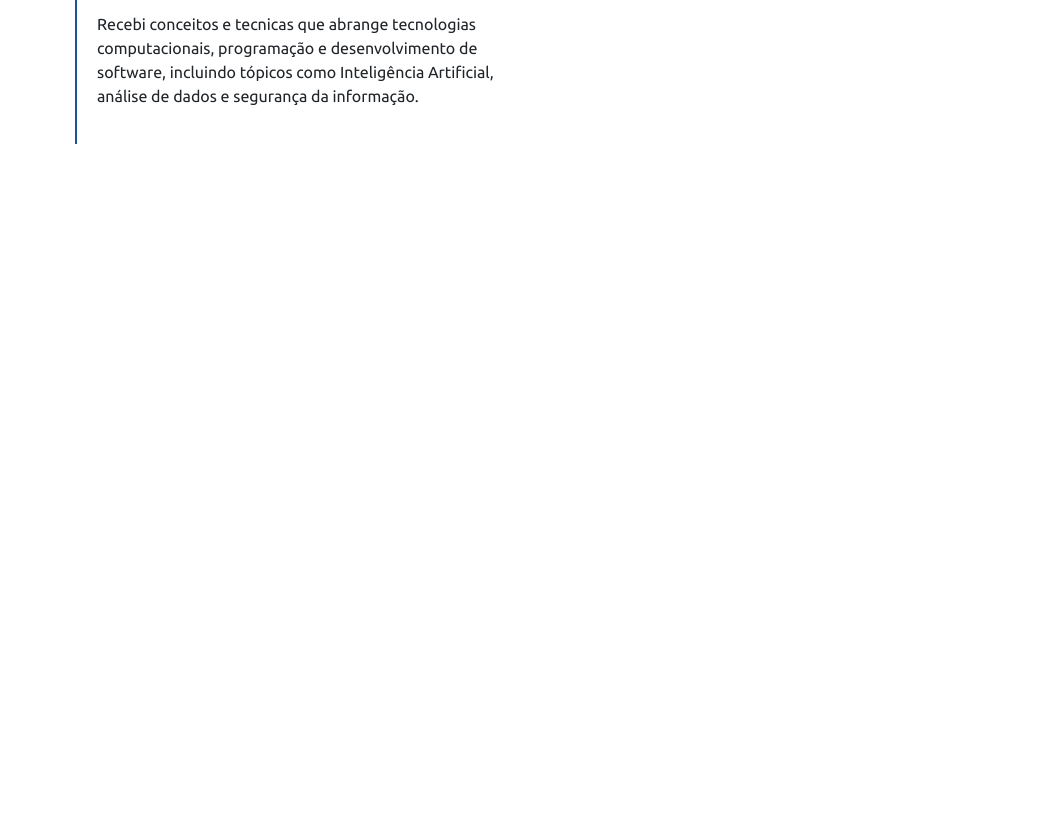
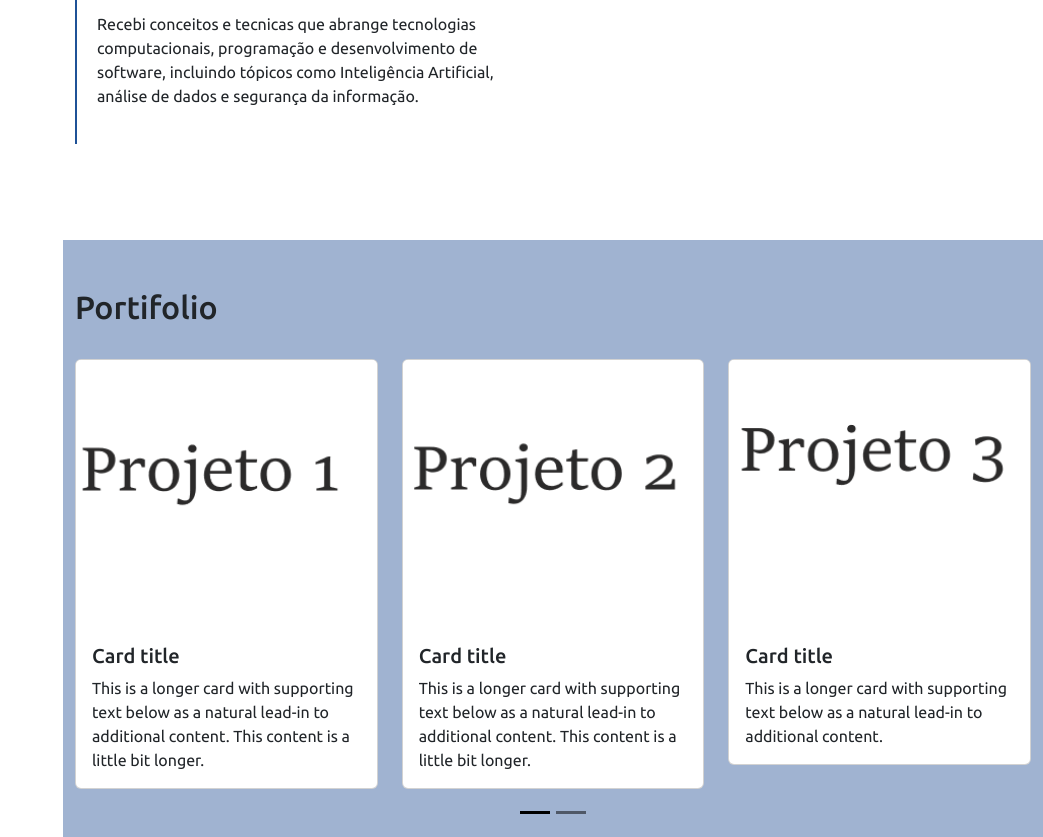
Before and after one commit to JMateusBarbosa/Portifolio, a Flask app: page / in a window 1280 px wide. Shown: the part 2606-3443 px from the top of the page, without its empty margins (237-1280 px from the left). Before the commit the page ends 2750 px from the top, so only its background shows below. Run offline with Flask 3, Linux system fonts and the light colour scheme; some libraries are stand-ins or nearby versions.

Commit message:
Seção Portifolio

```diff
--- a/static/style.css
+++ b/static/style.css
@@ -225,3 +225,23 @@
     background: #fff;
     border-radius: 50%;
   }
+
+  .carousel-control-prev {
+    margin-left: -5rem;
+  }
+  .carousel-control-next {
+    margin-right: -5rem;
+  }
+
+  .carousel-indicators {
+    margin-bottom: -35px;
+  }
+
+  @media(max-widht: 1860px){
+    .carousel-control-prev {
+      margin-left: 0;
+    }
+    .carousel-control-next {
+      margin-right: 0;
+    }
+  }
--- a/templates/index.html
+++ b/templates/index.html
@@ -272,6 +272,105 @@
             </div>
 
         </section>
+
+        <section id="portifolio" class="section-bg mt-5">
+            <div class="container pb-5 pt-5">
+
+                <h2 class="pb-4">Portifolio</h2>
+
+                <div id="carouselPortifolio" class="carousel carousel-dark slide">
+                    <div class="carousel-indicators">
+                      <button type="button" data-bs-target="#carouselPortifolio" data-bs-slide-to="0" class="active" aria-current="true" aria-label="Slide 1"></button>
+                      <button type="button" data-bs-target="#carouselPortifolio" data-bs-slide-to="1" aria-label="Slide 2"></button>
+                    </div>
+
+                    <div class="carousel-inner">
+                      <div class="carousel-item active" data-bs-interval="10000">
+
+                        <div class="row row-cols-1 row-cols-md-3 g-4">
+                            <div class="col">
+                              <div class="card">
+                                <img src="../static/img/Projeto 1.png" class="card-img-top" alt="Projeto 1">
+                                <div class="card-body">
+                                  <h5 class="card-title">Card title</h5>
+                                  <p class="card-text">This is a longer card with supporting text below as a natural lead-in to additional content. This content is a little bit longer.</p>
+                                </div>
+                              </div>
+                            </div>
+                            <div class="col">
+                              <div class="card">
+                                <img src="../static/img/Projeto 2.png" class="card-img-top" alt="Projeto 2">
+                                <div class="card-body">
+                                  <h5 class="card-title">Card title</h5>
+                                  <p class="card-text">This is a longer card with supporting text below as a natural lead-in to additional content. This content is a little bit longer.</p>
+                                </div>
+                              </div>
+                            </div>
+                            <div class="col">
+                              <div class="card">
+                                <img src="../static/img/Projeto 3.png" class="card-img-top" alt="Projeto 3">
+                                <div class="card-body">
+                                  <h5 class="card-title">Card title</h5>
+                                  <p class="card-text">This is a longer card with supporting text below as a natural lead-in to additional content.</p>
+                                </div>
+                              </div>
+                            </div>
+
+                          </div>
+
+                      </div>
+
+                      <div class="carousel-item" data-bs-interval="2000">
+                        <div class="row row-cols-1 row-cols-md-3 g-4">
+                            <div class="col">
+                              <div class="card">
+                                <img src="../static/img/Projeto 1.png" class="card-img-top" alt="Projeto 1">
+                                <div class="card-body">
+                                  <h5 class="card-title">Card title</h5>
+                                  <p class="card-text">This is a longer card with supporting text below as a natural lead-in to additional content. This content is a little bit longer.</p>
+                                </div>
+                              </div>
+                            </div>
+                            <div class="col">
+                              <div class="card">
+                                <img src="../static/img/Projeto 2.png" class="card-img-top" alt="Projeto 2">
+                                <div class="card-body">
+                                  <h5 class="card-title">Card title</h5>
+                                  <p class="card-text">This is a longer card with supporting text below as a natural lead-in to additional content. This content is a little bit longer.</p>
+                                </div>
+                              </div>
+                            </div>
+                            <div class="col">
+                              <div class="card">
+                                <img src="../static/img/Projeto 3.png" class="card-img-top" alt="Projeto 3">
+                                <div class="card-body">
+                                  <h5 class="card-title">Card title</h5>
+                                  <p class="card-text">This is a longer card with supporting text below as a natural lead-in to additional content.</p>
+                                </div>
+                              </div>
+                            </div>
+                      </div>
+
+                    </div>
+                    <button class="carousel-control-prev" type="button" data-bs-target="#carouselPortifolio" data-bs-slide="prev">
+                      <span class="carousel-control-prev-icon" aria-hidden="true"></span>
+                      <span class="visually-hidden">Previous</span>
+                    </button>
+                    <button class="carousel-control-next" type="button" data-bs-target="#carouselPortifolio" data-bs-slide="next">
+                      <span class="carousel-control-next-icon" aria-hidden="true"></span>
+                      <span class="visually-hidden">Next</span>
+                    </button>
+                  </div>
+
+
+
+
+
+
+
+
+            </div>
+        </section>
     </main>
 
     <script src="../static/bootstrap/js/bootstrap.bundle.min.js"></script>
```
Also changed, not shown: static/img/Projeto 1.png (added), static/img/Projeto 2.png (added), static/img/Projeto 3.png (added), static/img/Projeto 4.png (added).
